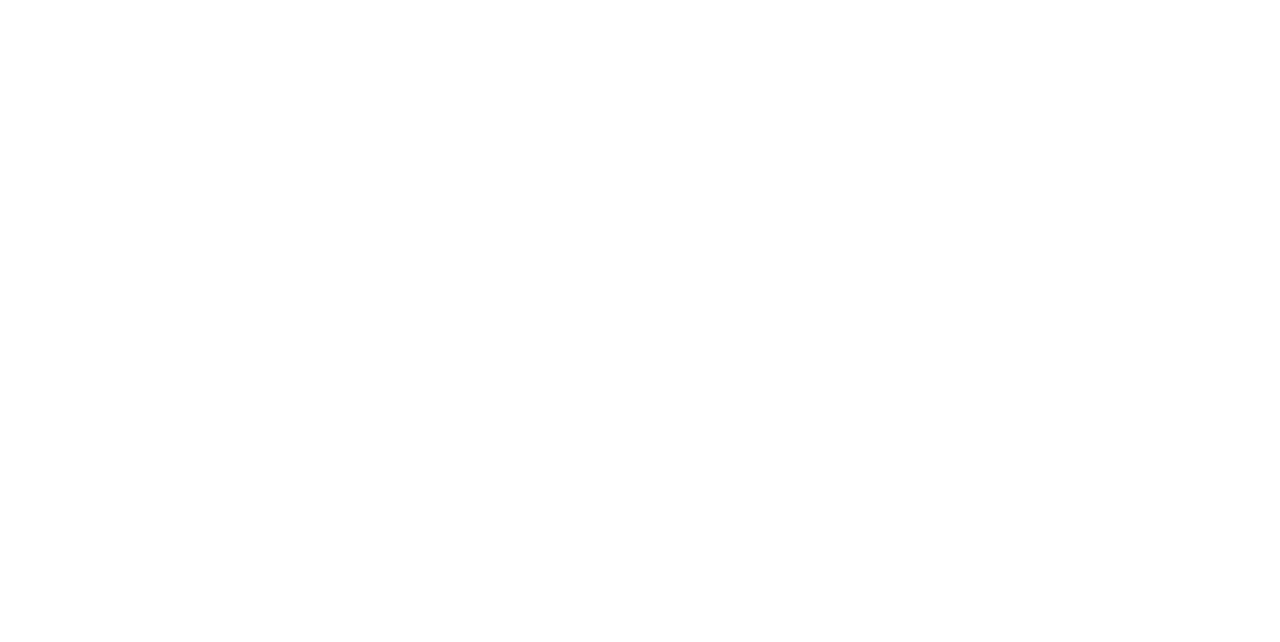
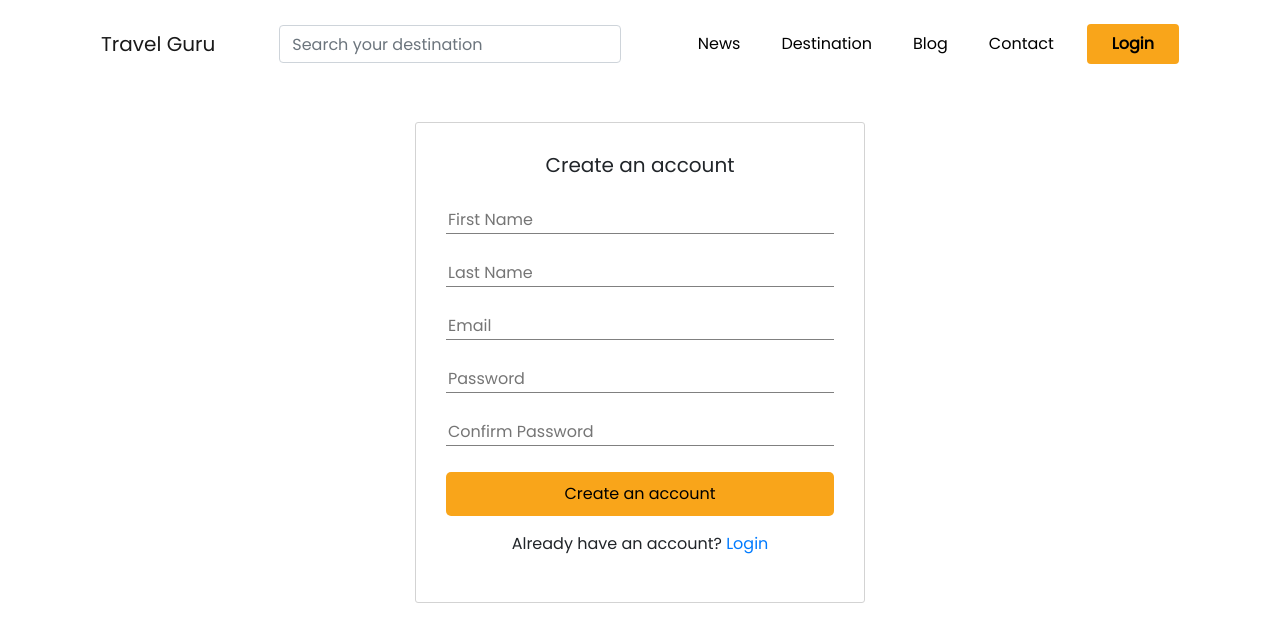
Before and after one commit to syket-git/Travel-Guru, a React (Create React App) app: page /register in a window 1280 px wide. Shown: the top 642 px of the page. Built offline with nearby package versions, Linux system fonts and the light colour scheme.

Commit message:
login and register design added

```diff
--- a/package.json
+++ b/package.json
@@ -11,6 +11,7 @@
     "react-bootstrap": "^1.5.2",
     "react-dom": "^17.0.2",
     "react-helmet": "^6.1.0",
+    "react-hook-form": "^6.15.5",
     "react-router-dom": "^5.2.0",
     "react-scripts": "4.0.3",
     "web-vitals": "^1.0.1"
--- a/src/Components/Navbar/Navbar.css
+++ b/src/Components/Navbar/Navbar.css
@@ -8,6 +8,7 @@
     color: white !important;
 }
 .nav-link {
+    color: black !important;
     margin-right: 25px !important;
 }
 
--- a/src/Components/Navbar/Navbar.js
+++ b/src/Components/Navbar/Navbar.js
@@ -11,7 +11,7 @@
           color === 'white' ? 'white__navigation' : 'black__navigation'
         } `}
       >
-        <Navbar.Brand href="#home">Travel Guru</Navbar.Brand>
+        <Navbar.Brand href="/">Travel Guru</Navbar.Brand>
         <Navbar.Toggle aria-controls="basic-navbar-nav" />
         <Navbar.Collapse id="basic-navbar-nav">
           <Form className="navbar__form" inline>
--- /dev/null
+++ b/src/Pages/Auth/Auth.css
@@ -0,0 +1,36 @@
+.error {
+    float: left;
+    margin-bottom: 10px;
+    margin-top: -5px;
+    font-size: 14px;
+    color: orangered;
+}
+.auth__wrapper {
+    width: 450px;
+    border: 1px solid lightgray;
+    padding: 30px;
+    border-radius: 3px;
+    margin: 50px auto;
+}
+.auth__wrapper h5 {
+    margin-bottom: 30px;
+}
+.auth__wrapper input {
+    width: 100%;
+    border-top: none;
+    border-left: none;
+    border-right: none;
+    border-bottom: 1px solid gray;
+    margin-bottom: 10px;
+}
+
+.auth__wrapper input:focus {
+    outline: none;
+}
+.auth__wrapper button {
+    width: 100%;
+    background: var(--yellow-color-);
+    border: none;
+    padding: 10px 20px;
+    border-radius: 5px;
+}
--- /dev/null
+++ b/src/Pages/Auth/Login.js
@@ -0,0 +1,55 @@
+import React from 'react';
+import './Auth.css';
+import { Link } from 'react-router-dom';
+import Navbar from '../../Components/Navbar/Navbar';
+import { useForm } from 'react-hook-form';
+
+const Login = () => {
+  const { register, errors, handleSubmit, reset } = useForm();
+
+  const onSubmit = (data) => {
+    console.log(data);
+  };
+
+  return (
+    <div className="container">
+      <Navbar />
+      <div className="auth">
+        <div className="auth__wrapper">
+          <h5>Login</h5>
+
+          <form onSubmit={handleSubmit(onSubmit)}>
+            <div className="form-group">
+              <input
+                ref={register({ required: true })}
+                type="email"
+                placeholder="Email"
+                name="email"
+              />
+              {errors.email && <span className="error">Email is required</span>}
+            </div>
+            <div className="form-group">
+              <input
+                ref={register({ required: true })}
+                type="password"
+                placeholder="Password"
+                name="password"
+              />
+              {errors.password && (
+                <span className="error">Password is required</span>
+              )}
+            </div>
+
+            <div className="form-group">
+              <button type="submit">Login</button>
+            </div>
+          </form>
+          <p>
+            Don't have an account? <Link to="/register">Register</Link>
+          </p>
+        </div>
+      </div>
+    </div>
+  );
+};
+export default Login;
--- /dev/null
+++ b/src/Pages/Auth/Register.js
@@ -0,0 +1,99 @@
+import React, { useRef } from 'react';
+import './Auth.css';
+import { Link } from 'react-router-dom';
+import Navbar from '../../Components/Navbar/Navbar';
+import { useForm } from 'react-hook-form';
+
+const Register = () => {
+  const { register, errors, handleSubmit, watch, reset } = useForm();
+  const password = useRef({});
+  password.current = watch('password', '');
+
+  const onSubmit = (data) => {
+    console.log(data);
+  };
+  return (
+    <div className="container">
+      <Navbar />
+      <div className="auth">
+        <div className="auth__wrapper">
+          <h5>Create an account</h5>
+
+          <form onSubmit={handleSubmit(onSubmit)}>
+            <div className="form-group">
+              <input
+                ref={register({ required: true })}
+                type="text"
+                placeholder="First Name"
+                name="fname"
+              />
+              {errors.fname && (
+                <span className="error">First Name is required </span>
+              )}
+            </div>
+            <div className="form-group">
+              <input
+                ref={register({ required: true })}
+                type="text"
+                placeholder="Last Name"
+                name="lname"
+              />
+              {errors.lname && (
+                <span className="error">Last Name is required </span>
+              )}
+            </div>
+            <div className="form-group">
+              <input
+                ref={register({ required: true })}
+                type="email"
+                placeholder="Email"
+                name="email"
+              />
+              {errors.email && (
+                <span className="error">Email is required </span>
+              )}
+            </div>
+            <div className="form-group">
+              <input
+                ref={register({
+                  required: 'You must specify a password',
+                  minLength: {
+                    value: 8,
+                    message: 'Password must have at least 8 characters',
+                  },
+                })}
+                type="password"
+                placeholder="Password"
+                name="password"
+              />
+              {errors.password && (
+                <span className="error">{errors.password.message} </span>
+              )}
+            </div>
+            <div className="form-group">
+              <input
+                ref={register({
+                  validate: (value) =>
+                    value === password.current || 'The passwords do not match',
+                })}
+                type="password"
+                placeholder="Confirm Password"
+                name="c_password"
+              />
+              {errors.c_password && (
+                <span className="error">{errors.c_password.message} </span>
+              )}
+            </div>
+            <div className="form-group">
+              <button type="submit">Create an account</button>
+            </div>
+          </form>
+          <p>
+            Already have an account? <Link to="/login">Login</Link>
+          </p>
+        </div>
+      </div>
+    </div>
+  );
+};
+export default Register;
--- a/src/Pages/Book/Book.js
+++ b/src/Pages/Book/Book.js
@@ -1,10 +1,16 @@
 import React, { useState } from 'react';
 import Navbar from '../../Components/Navbar/Navbar';
+import { Link } from 'react-router-dom';
 import './Book.css';
 
 const Book = () => {
   const stringifyData = localStorage.getItem('selectedItem');
   const data = JSON.parse(stringifyData);
+
+  //Get Auth Token
+  const auth_user_token = localStorage.getItem('auth_user_token');
+
+  console.log(auth_user_token);
 
   const [formData, setFormData] = useState({
     origin: '',
@@ -41,7 +47,7 @@
                   <p>{data?.description}</p>
                 </div>
               </div>
-              <div className="col-md-7">
+              <div className="col-md-7 d-flex justify-content-end">
                 <div className="book__wrapper">
                   <form onSubmit={handleSubmit}>
                     <div className="form-group">
@@ -98,7 +104,13 @@
                       </div>
                     </div>
                     <div className="form-group">
-                      <button type="submit">Start Booking</button>
+                      {auth_user_token === null ? (
+                        <Link to="/login">
+                          <button type="submit">Start Booking</button>
+                        </Link>
+                      ) : (
+                        <button type="submit">Start Booking</button>
+                      )}
                     </div>
                   </form>
                 </div>
--- a/src/routes.js
+++ b/src/routes.js
@@ -4,6 +4,8 @@
 //Pages
 import Home from './Pages/Home/Home';
 import Book from './Pages/Book/Book';
+import Login from './Pages/Auth/Login';
+import Register from './Pages/Auth/Register';
 
 const Routes = () => {
   return (
@@ -16,6 +18,12 @@
           <Route exact path="/book/:slug">
             <Book />
           </Route>
+          <Route exact path="/login">
+            <Login />
+          </Route>
+          <Route exact path="/register">
+            <Register />
+          </Route>
         </Switch>
       </Router>
     </div>
```
Also changed, not shown: 1 other file (tests, documents, lock files or other folders).
